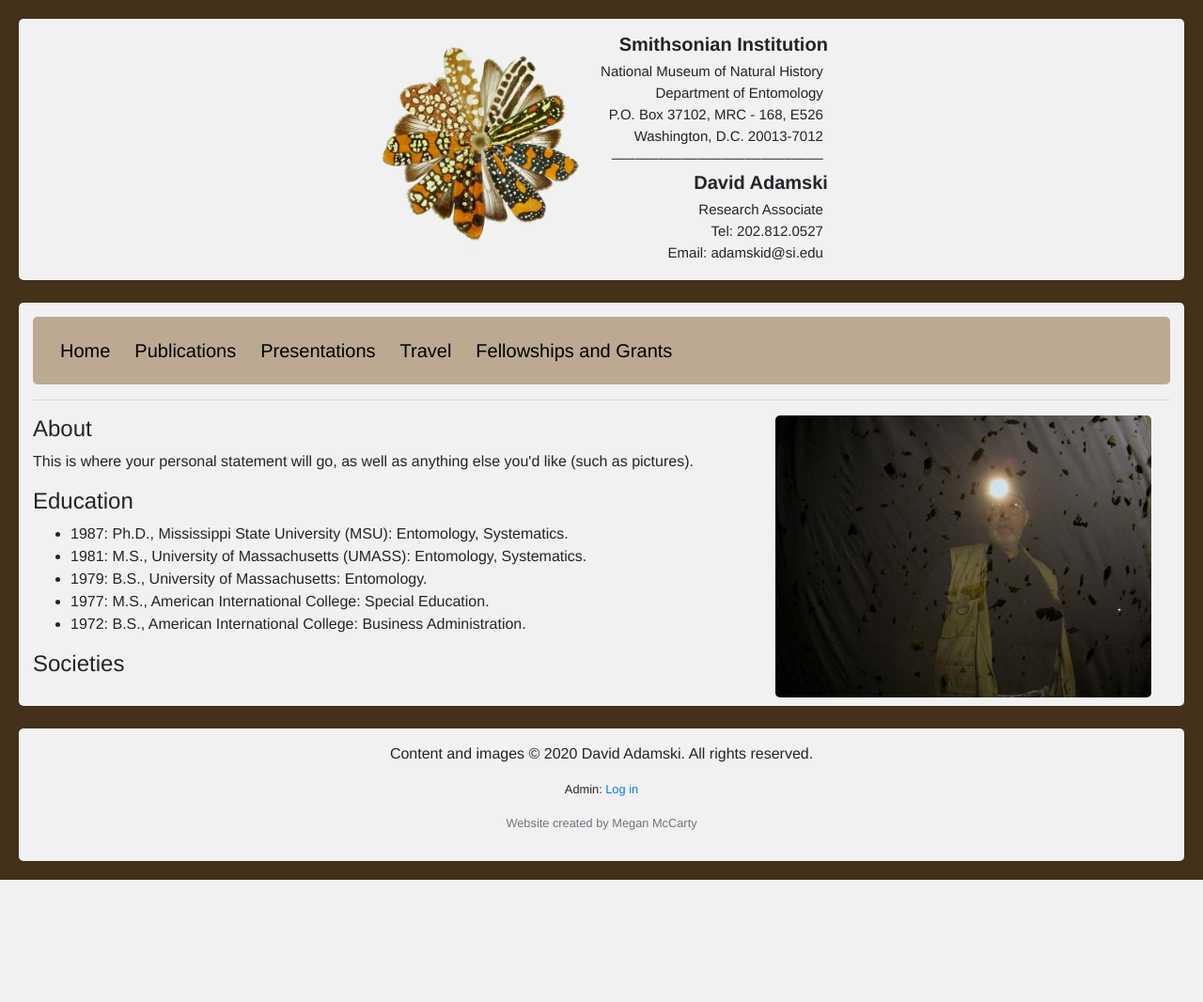
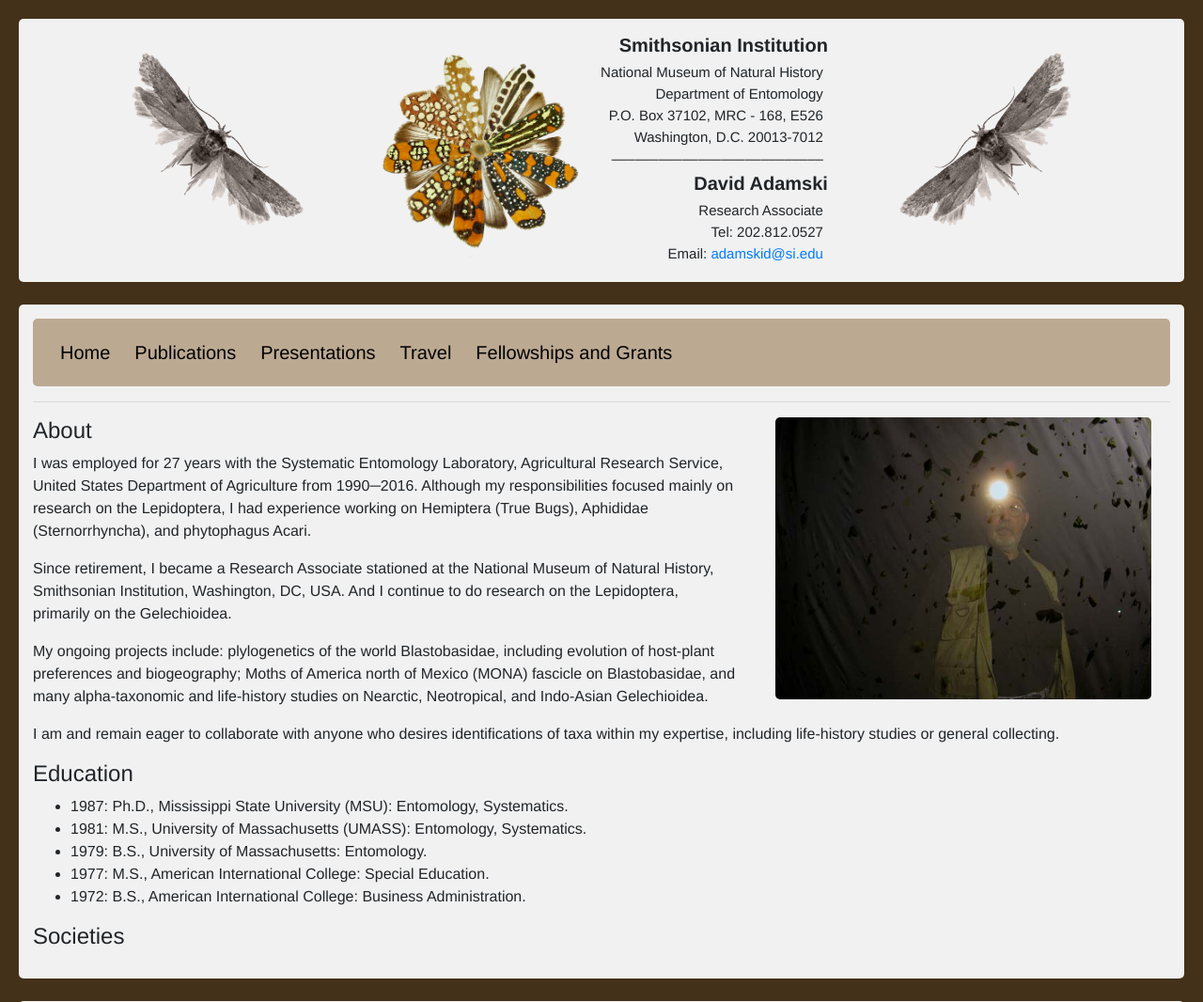
Before and after one commit to Meganmccarty/adamski, a Django app: page / in a window 1280 px wide. Shown: the top 1066 px of the page at 94% size. Before the commit the page ends 936 px from the top, so only its background shows below. Run offline with Django 3.2, Linux system fonts and the light colour scheme; data that the repository does not hold is empty; some libraries are stand-ins or nearby versions.

Commit message:
Added images and info, modified styling

```diff
--- a/database/templates/database/base.html
+++ b/database/templates/database/base.html
@@ -10,6 +10,9 @@
         <div class="content">
             <header class="header">
                 <div class="subheader">
+                    <div class="subheader-img" id="left-header-img">
+                        <img src="{% static 'images/moth-inverse.png' %}">
+                    </div>
                     <div class="subheader-item">
                         <img id="card" src="{% static 'images/card-img.png' %}">
                     </div>
@@ -23,7 +26,10 @@
                         <h3><b>David Adamski</b></h3>
                         <h5>Research Associate</h5>
                         <h5>Tel: 202.812.0527</h5>
-                        <h5>Email: adamskid@si.edu</h5>
+                        <h5>Email: <a href="mailto:<adamskid@si.edu">adamskid@si.edu</a></h5>
+                    </div>
+                    <div class="subheader-img" id="right-header-img">
+                        <img src="{% static 'images/moth.png' %}">
                     </div>
                 </div>
             </header>
--- a/database/templates/database/home.html
+++ b/database/templates/database/home.html
@@ -9,7 +9,29 @@
     <img class="img-right" src="{% static 'images/blacklight.jpg' %}">
 </div>
 <h4>About</h4>
-<p>This is where your personal statement will go, as well as anything else you'd like (such as pictures).</p>
+<p>
+    I was employed for 27 years with the Systematic Entomology Laboratory,
+    Agricultural Research Service, United States Department of Agriculture from
+    1990─2016. Although my responsibilities focused mainly on research on the
+    Lepidoptera, I had experience working on Hemiptera (True Bugs), Aphididae
+    (Sternorrhyncha), and phytophagus Acari.
+</p>
+<p>
+    Since retirement, I became a Research Associate stationed at the National
+    Museum of Natural History, Smithsonian Institution, Washington, DC, USA.
+    And I continue to do research on the Lepidoptera, primarily on the Gelechioidea.
+</p>
+<p>
+	My ongoing projects include: plylogenetics of the world Blastobasidae,
+	including evolution of host-plant preferences and biogeography; Moths of
+	America north of Mexico (MONA) fascicle on Blastobasidae, and many
+	alpha-taxonomic and life-history studies on Nearctic, Neotropical, and
+	Indo-Asian Gelechioidea.
+</p>
+<p>
+	I am and remain eager to collaborate with anyone who desires identifications
+	of taxa within my expertise, including life-history studies or general collecting.
+</p>
 <h4>Education</h4>
 <ul class="list">
     <li>1987: Ph.D., Mississippi State University (MSU): Entomology, Systematics.</li>
--- a/database/templates/database/presentations.html
+++ b/database/templates/database/presentations.html
@@ -9,6 +9,9 @@
     <div class="search-box">
         <h3>Presentations: {{ pres_count }}</h3>
         <input class="search" placeholder=" Search" />
+    </div>
+    <div class="img-right">
+        <img class="img-right" src="{% static 'images/net-sunset.JPG' %}">
     </div>
     <ul class="list list-items">
         {% for presentation in pres_list %}
--- a/database/templates/database/publications.html
+++ b/database/templates/database/publications.html
@@ -9,6 +9,9 @@
     <div class="search-box">
         <h3>Publications: {{ pub_count }}</h3>
         <input class="search" placeholder=" Search" />
+    </div>
+    <div class="img-right">
+        <img class="img-right" src="{% static 'images/adamski-usnm.jpg' %}">
     </div>
     <ol class="list list-items">
         {% for publication in pub_list %}
--- a/static/css/styles.css
+++ b/static/css/styles.css
@@ -18,12 +18,32 @@ body {
     display: flex;
     flex-direction: row;
     justify-content: center;
+    align-items: center;
 }
 
 .subheader {
     display: flex;
     flex-direction: row;
-    justify-content: center;
+    justify-content: space-between;
+    align-items: center;
+}
+
+.subheader-img {
+    max-width: 250px;
+}
+
+#left-header-img {
+    margin-left: 0px;
+    margin-right: 50px;
+}
+
+#right-header-img {
+    margin-left: 50px;
+    margin-right: 0px;
+}
+
+.subheader-img img {
+    width: 100%;
 }
 
 .subheader-item {
@@ -116,6 +136,14 @@ footer {
         align-items: center;
         justify-content: center;
     }
+
+    .subheader-img {
+        display: none;
+    }
+
+    .subheader-img img {
+        display: none;
+    }
 }
 
 @media all and (min-width: 601px) {
```
Also changed, not shown: static/images/adamski-usnm.jpg (added), static/images/card-img.png, static/images/card.png (deleted), static/images/moth-inverse.png (added), static/images/moth.png (added), static/images/net-sunset.JPG (added).
